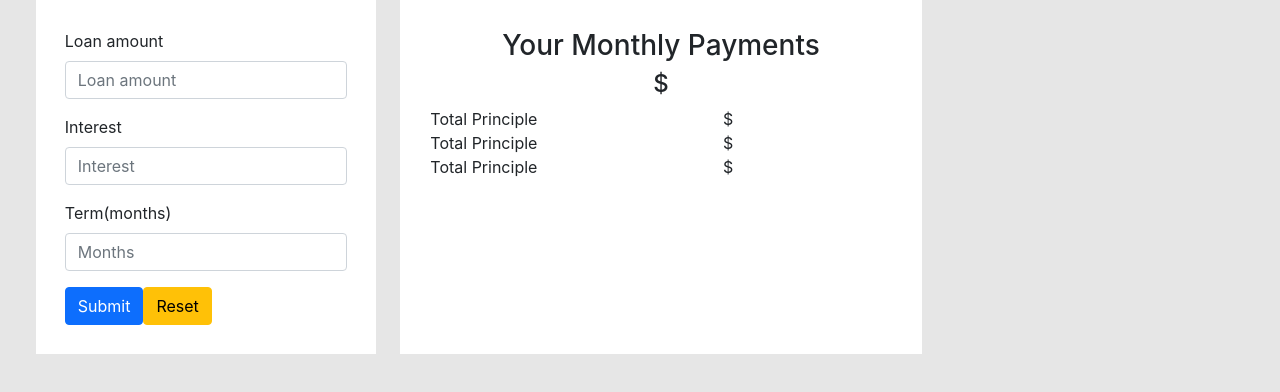
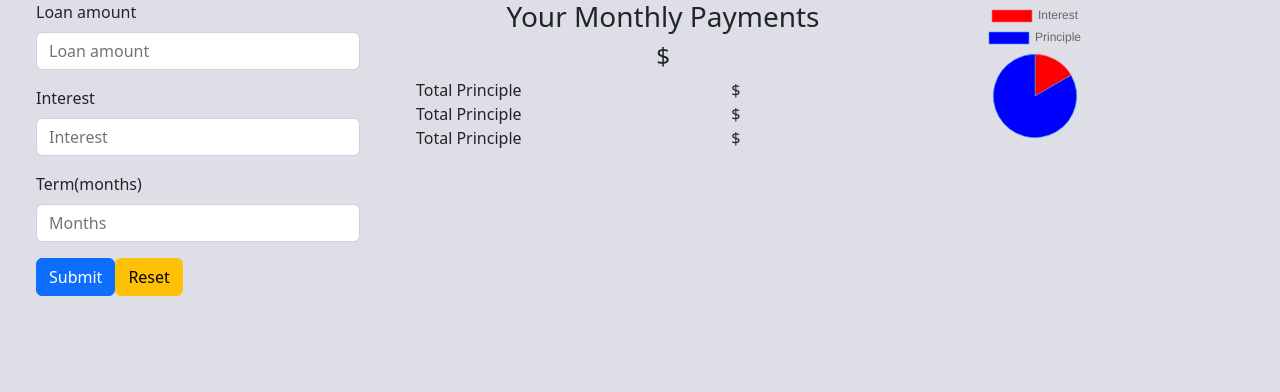
Before and after one commit to brocode19/lcalculator, a React (Create React App) app: page / in a window 1280 px wide. Shown: the top 392 px of the page. Built offline with nearby package versions, Linux system fonts and the light colour scheme.

Commit message:
a lot changed

```diff
--- a/public/index.html
+++ b/public/index.html
@@ -24,10 +24,6 @@
 
         <link href="https://fonts.googleapis.com/icon?family=Material+Icons+Sharp"
           rel="stylesheet">
-
-            <!-- chart js script cdn -->
-
-        <script src="https://cdnjs.cloudflare.com/ajax/libs/Chart.js/3.9.1/chart.min.js" integrity="sha512-ElRFoEQdI5Ht6kZvyzXhYG9NqjtkmlkfYk0wr6wHxU9JEHakS7UJZNeml5ALk+8IKlU6jDgMabC3vkumRokgJA==" crossorigin="anonymous" referrerpolicy="no-referrer"></script>
 
 
     <!--
--- a/src/App.css
+++ b/src/App.css
@@ -1,9 +1,3 @@
-.App {
-  box-sizing: border-box;
-  margin: 0;
-  padding: 0;
-
-}
 
 :root{
   --colour-main:#7380ec;
@@ -31,11 +25,13 @@
 }
 
 .data-input{
-  background-color: var(--color-background);
-  padding: var(--card-padding);
+
 }
 
 .totatPaymentContainer{
-  background-color: var(--color-background);
-  padding: var(--card-padding);
+
 }
+
+.PieGraph{
+
+}
--- a/src/App.js
+++ b/src/App.js
@@ -1,6 +1,6 @@
-
 import './App.css';
 import Calculator from './components/Calculator';
+import 'bootstrap/dist/css/bootstrap.min.css';
 
 function App() {
   return (
--- a/src/components/Calculator.js
+++ b/src/components/Calculator.js
@@ -1,4 +1,6 @@
 import React, { useState } from "react";
+import { Doughnut, Pie } from "react-chartjs-2";
+import 'chart.js/auto';
 import Input from './Input'
 import Loan from "./Loan";
 
@@ -10,10 +12,38 @@ function Calculator() {
         Months:''
       });
 
+
       const [installments, setInstallments] = useState([]);
 
       const [totals, setTotals] = useState({})
       const [monthlyPayment, setMonthlyPayment] = useState('');
+
+      const [interestGraph, setInterestGraph] = useState({
+
+        labels: ['Interest', 'Principle'],
+        datasets: [
+          {
+            label: '# of Votes',
+            data: [2,10],
+            backgroundColor: [
+
+              'red',
+              'blue',
+              // '#41f1b6'
+              // 'rgba(255, 99, 132, 0.2)',
+              // 'rgba(54, 162, 235, 0.2)',
+
+
+            ],
+            borderColor: [
+              'rgba(255, 99, 132, 1)',
+              'rgba(54, 162, 235, 1)',
+
+            ],
+            borderWidth: 0.6,
+          },
+        ],
+      });
 
       return (
 
@@ -27,7 +57,7 @@ function Calculator() {
               data={data}
               setData={setData}
               setInstallments={setInstallments}
-            //   setInterestGraph={setInterestGraph}
+              setInterestGraph={setInterestGraph}
               setTotals={setTotals}
               setMonthlyPayment={setMonthlyPayment}
               />
@@ -55,7 +85,12 @@ function Calculator() {
                  </div>
                 </div>
                 </div>
-                <div className="col-2"></div>
+                <div className="col-2 container">
+                  <div className="PieGraph container">
+                  <Pie data={interestGraph}/>
+                  </div>
+
+                </div>
             </div>
 
             <div className="row">
--- a/src/components/Input.js
+++ b/src/components/Input.js
@@ -17,31 +17,31 @@ function Input(props) {
             props.setMonthlyPayment(loanValues.installments[0].installment)
 
         props.setInstallments(loanValues.installments);
-        // props.setInterestGraph({
-        //   labels: ['principal', 'interest'],
-        //   datasets: [
-        //     {
-        //       label: '# of Votes',
-        //       data: [loanValues.capitalSum,loanValues.interestSum],
-        //       backgroundColor: [
+        props.setInterestGraph({
+          labels: ['principal', 'interest'],
+          datasets: [
+            {
+              label: '# of Votes',
+              data: [loanValues.capitalSum,loanValues.interestSum],
+              backgroundColor: [
 
-        //         'red',
-        //         'blue',
-        //      // '#41f1b6'
-        //         // 'rgba(255, 99, 132, 0.2)',
-        //         // 'rgba(54, 162, 235, 0.2)',
+                'red',
+                'blue',
+             // '#41f1b6'
+                // 'rgba(255, 99, 132, 0.2)',
+                // 'rgba(54, 162, 235, 0.2)',
 
 
-        //       ],
-        //       borderColor: [
-        //         'rgba(255, 99, 132, 1)',
-        //         'rgba(54, 162, 235, 1)',
+              ],
+              borderColor: [
+                'rgba(255, 99, 132, 1)',
+                'rgba(54, 162, 235, 1)',
 
-        //       ],
-        //       borderWidth: 1,
-        //     },
-        //   ],
-        // })
+              ],
+              borderWidth: 1,
+            },
+          ],
+        })
 
         console.log(loanValues);
 
@@ -63,31 +63,31 @@ function Input(props) {
           Months:'',
         })
 
-        // props.setInterestGraph({
-        //   labels: ['principal', 'interest'],
-        //   datasets: [
-        //     {
-        //       label: '# of Votes',
-        //       data: [10,1],
-        //       backgroundColor: [
+        props.setInterestGraph({
+          labels: ['principal', 'interest'],
+          datasets: [
+            {
+              label: '# of Votes',
+              data: [10,1],
+              backgroundColor: [
 
-        //         'red',
-        //         'blue',
-        //      // '#41f1b6'
-        //         // 'rgba(255, 99, 132, 0.2)',
-        //         // 'rgba(54, 162, 235, 0.2)',
+                'red',
+                'blue',
+             // '#41f1b6'
+                // 'rgba(255, 99, 132, 0.2)',
+                // 'rgba(54, 162, 235, 0.2)',
 
 
-        //       ],
-        //       borderColor: [
-        //         'rgba(255, 99, 132, 1)',
-        //         'rgba(54, 162, 235, 1)',
+              ],
+              borderColor: [
+                'rgba(255, 99, 132, 1)',
+                'rgba(54, 162, 235, 1)',
 
-        //       ],
-        //       borderWidth: 1,
-        //     },
-        //   ],
-        // })
+              ],
+              borderWidth: 1,
+            },
+          ],
+        })
 
       }
 
--- a/src/index.css
+++ b/src/index.css
@@ -1,14 +1,3 @@
-body {
-  margin: 0;
-  font-family: -apple-system, BlinkMacSystemFont, 'Segoe UI', 'Roboto', 'Oxygen',
-    'Ubuntu', 'Cantarell', 'Fira Sans', 'Droid Sans', 'Helvetica Neue',
-    sans-serif;
-  -webkit-font-smoothing: antialiased;
-  -moz-osx-font-smoothing: grayscale;
-  background: rgb(230, 230, 230);
+*{
+    background-color: rgb(222, 222, 230);
 }
-
-code {
-  font-family: source-code-pro, Menlo, Monaco, Consolas, 'Courier New',
-    monospace;
-}
--- a/src/index.js
+++ b/src/index.js
@@ -1,8 +1,8 @@
 import React from 'react';
 import ReactDOM from 'react-dom/client';
-import './index.css';
 import App from './App';
 import reportWebVitals from './reportWebVitals';
+import "./index.css";
 
 const root = ReactDOM.createRoot(document.getElementById('root'));
 root.render(
```
Also changed, not shown: 1 other file (tests, documents, lock files or other folders).
